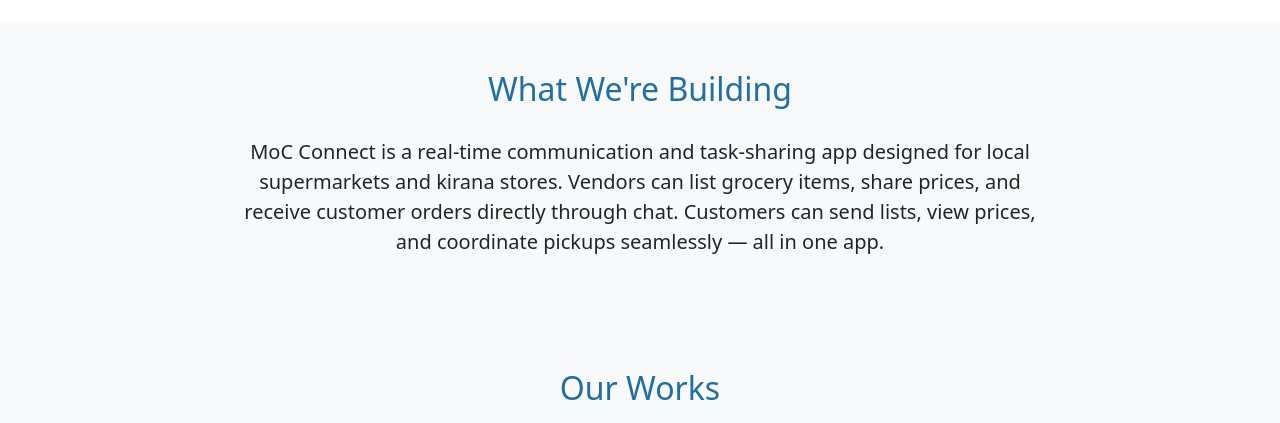
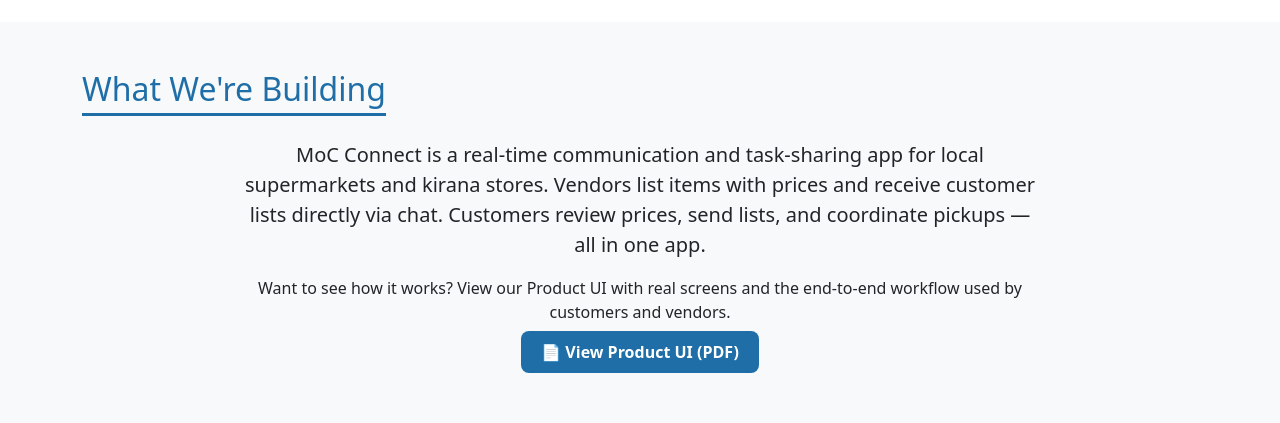
Before and after one commit to Mocconnect25/Portfolio-App, a React (Create React App) app: page / in a window 1280 px wide. Shown: the part 766-1189 px from the top of the page. Built offline with nearby package versions, Linux system fonts and the light colour scheme.

Commit message:
Update Portfolio.js

```diff
--- a/src/components/Portfolio.js
+++ b/src/components/Portfolio.js
@@ -144,25 +144,45 @@
       <section id="product" className="py-5" style={{ backgroundColor: "#f8f9fa" }}>
         <div className="container">
           <h2
-            className="text-3xl font-semibold mb-4"
-            style={{
-              color: "#1f6ea7",
-              textAlign: "center",
-              textDecoration: "none",
-              borderBottom: "none",
-              boxShadow: "none",
-              display: "block"
-            }}
+            className="text-3xl font-semibold mb-4 text-center"
+            style={{ color: "#1f6ea7" }}
           >
             What We&apos;re Building
           </h2>
+
           <p className="lead text-center mx-auto" style={{ maxWidth: 800 }}>
-            MoC Connect is a real-time communication and task-sharing app designed for local supermarkets and kirana stores.
-            Vendors can list grocery items, share prices, and receive customer orders directly through chat. Customers can send
-            lists, view prices, and coordinate pickups seamlessly — all in one app.
+            MoC Connect is a real-time communication and task-sharing app for local
+            supermarkets and kirana stores. Vendors list items with prices and receive
+            customer lists directly via chat. Customers review prices, send lists, and
+            coordinate pickups — all in one app.
           </p>
+
+          <div className="text-center mt-6">
+            <p className="mb-3 mx-auto" style={{ maxWidth: 800 }}>
+              Want to see how it works? View our Product UI with real screens and the
+              end-to-end workflow used by customers and vendors.
+            </p>
+            <a
+              href="https://drive.google.com/file/d/1vVJH9b0DuarHxTQ2ZZ1wgwHFteeGoOBv/view?usp=sharing"
+              target="_blank"
+              rel="noopener noreferrer"
+              aria-label="View the MoC Connect Product UI PDF"
+              className="inline-block"
+              style={{
+                backgroundColor: "#1f6ea7",
+                color: "#ffffff",
+                padding: "10px 20px",
+                borderRadius: 8,
+                textDecoration: "none",
+                fontWeight: 600
+              }}
+            >
+              📄 View Product UI (PDF)
+            </a>
+          </div>
         </div>
       </section>
+
 
 
 
```
